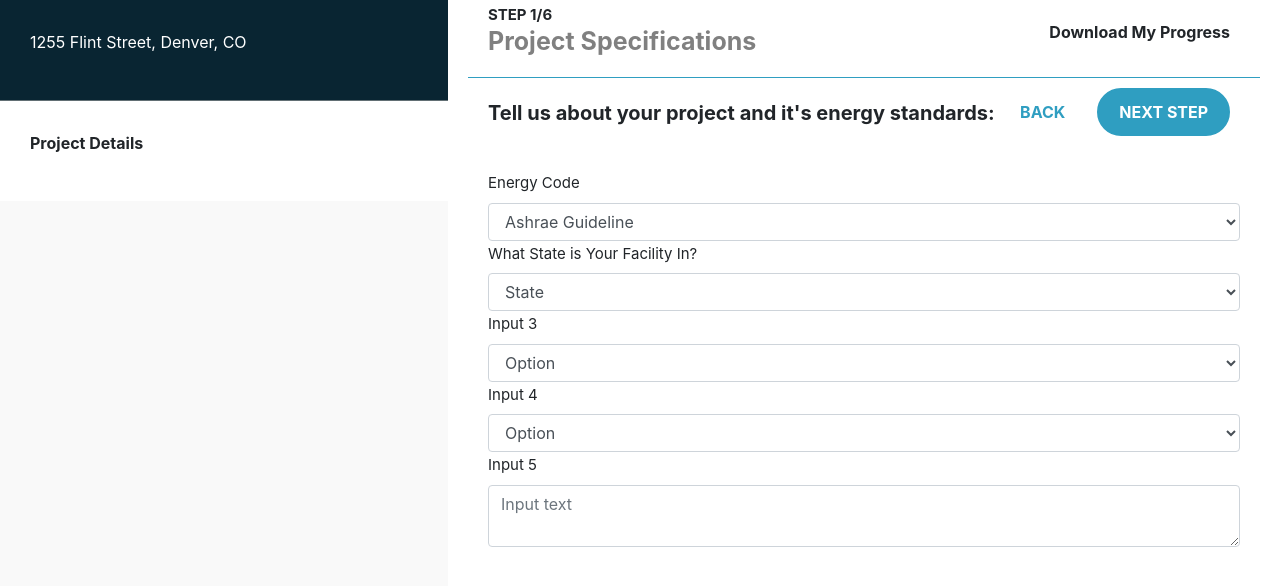
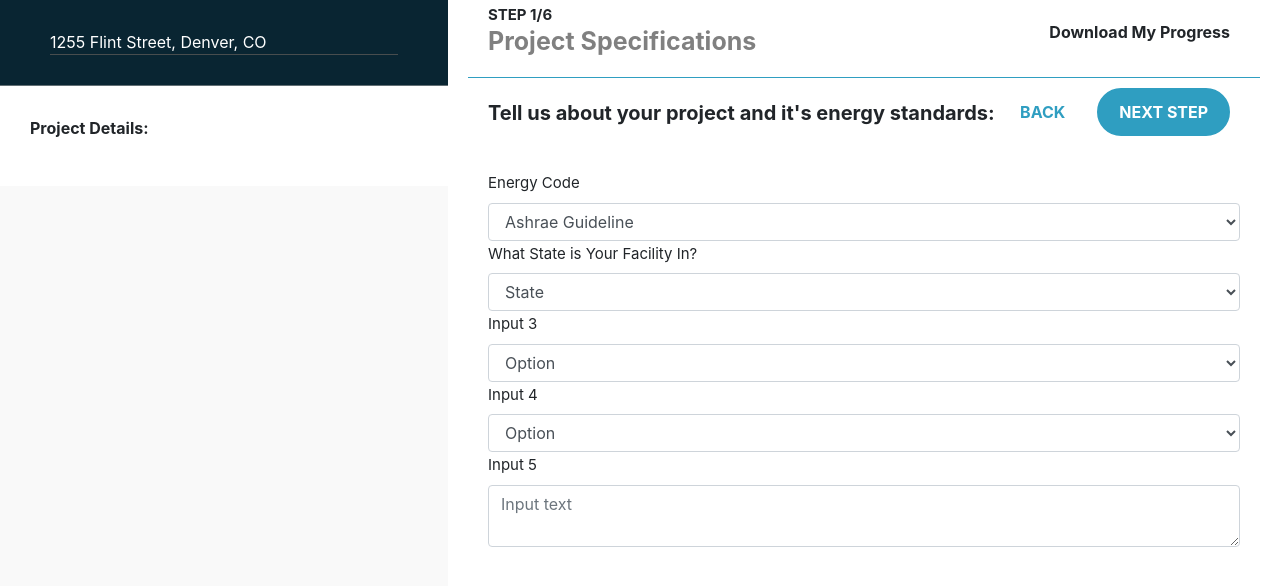
Before and after one commit to perryr16/lbl-linkage-redux, a React (Create React App) app: page / in a window 1280 px wide. Shown: the top 586 px of the page. Built offline with nearby package versions, Linux system fonts and the light colour scheme.

Commit message:
sidebar refactor

```diff
--- a/src/features/nav/sidebar.tsx
+++ b/src/features/nav/sidebar.tsx
@@ -84,10 +84,10 @@ export const Sidebar: React.FC<Props> = () => {
    return (
       <div className='sidebar'>
          <div className='address'>
-            <p>{address}</p>
+            <p className='under-gray'>{address}</p>
          </div>
          <div className='proj-details-a'>
-            <p className='bold'>Project Details</p>
+            <p className='bold'>Project Details:</p>
          </div>
          {currentStep.step > 1 && mapStep1()}
          {currentStep.step > 2 && mapStep2()}
--- a/src/static/App.css
+++ b/src/static/App.css
@@ -250,6 +250,10 @@
   border-bottom: 1px solid rgb(47,158,193);
   margin: 0 20px 0 20px;
 }
+.under-gray {
+  border-bottom: 1px solid rgb(72, 77, 78);
+  margin: 0 20px 0 20px;
+}
 .zoom-3x {
   zoom: 3;
 }
```
